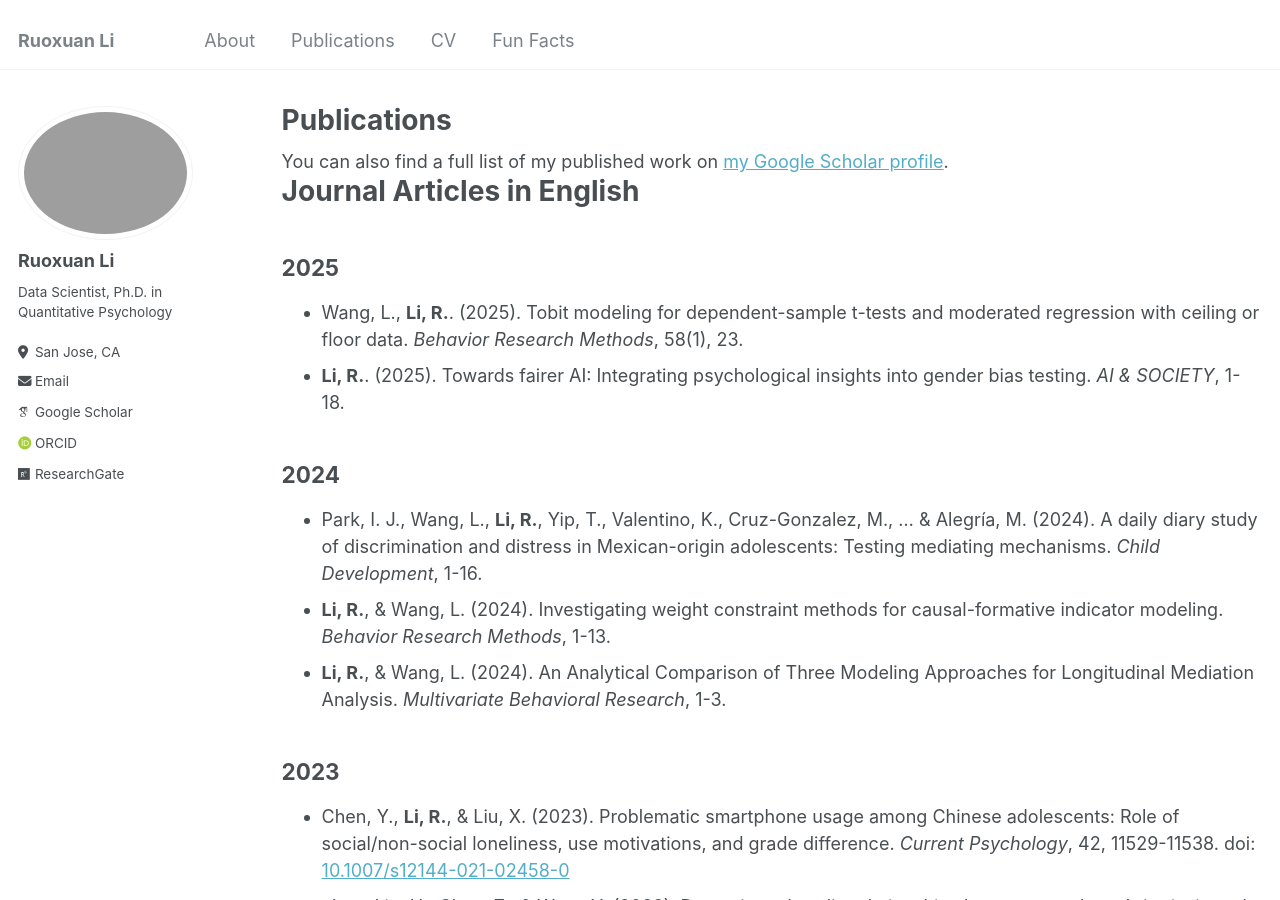
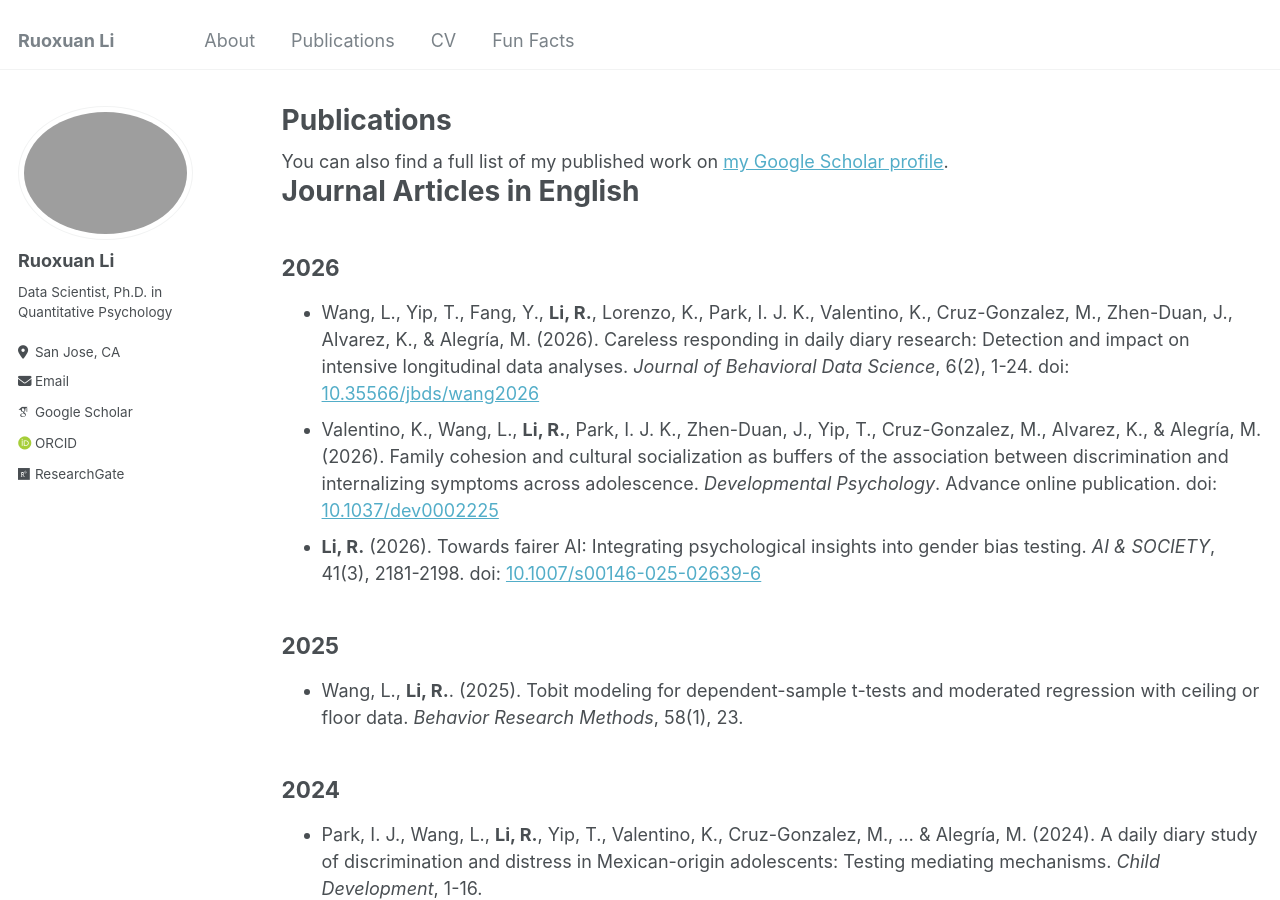
Before and after one commit to Ruoxuan-Li-Roxanne/Ruoxuan-Li-Roxanne.github.io, a Jekyll site: the page built from _pages/publications.md, in a window 1280 px wide and 900 px high. Built offline with Jekyll 4.4.1, drawn with Linux system fonts in a browser that asks for light colours; some web fonts are replaced.

Commit message:
Add 2026 publications
Add newly indexed 2026 publication entries and update AI & SOCIETY citation details.

```diff
--- a/_pages/publications.md
+++ b/_pages/publications.md
@@ -12,11 +12,17 @@ author_profile: true
 Journal Articles in English
 ======
 
+2026
+------
+
+- Wang, L., Yip, T., Fang, Y., **Li, R.**, Lorenzo, K., Park, I. J. K., Valentino, K., Cruz-Gonzalez, M., Zhen-Duan, J., Alvarez, K., & Alegría, M. (2026). Careless responding in daily diary research: Detection and impact on intensive longitudinal data analyses. *Journal of Behavioral Data Science*, 6(2), 1-24. doi: [10.35566/jbds/wang2026](https://doi.org/10.35566/jbds/wang2026)
+- Valentino, K., Wang, L., **Li, R.**, Park, I. J. K., Zhen-Duan, J., Yip, T., Cruz-Gonzalez, M., Alvarez, K., & Alegría, M. (2026). Family cohesion and cultural socialization as buffers of the association between discrimination and internalizing symptoms across adolescence. *Developmental Psychology*. Advance online publication. doi: [10.1037/dev0002225](https://doi.org/10.1037/dev0002225)
+- **Li, R.** (2026). Towards fairer AI: Integrating psychological insights into gender bias testing. *AI & SOCIETY*, 41(3), 2181-2198. doi: [10.1007/s00146-025-02639-6](https://doi.org/10.1007/s00146-025-02639-6)
+
 2025
 ------
 
 - Wang, L., **Li, R.**. (2025). Tobit modeling for dependent-sample t-tests and moderated regression with ceiling or floor data. *Behavior Research Methods*, 58(1), 23.
-- **Li, R.**. (2025). Towards fairer AI: Integrating psychological insights into gender bias testing. *AI & SOCIETY*, 1-18.
 
 2024
 ------
```
